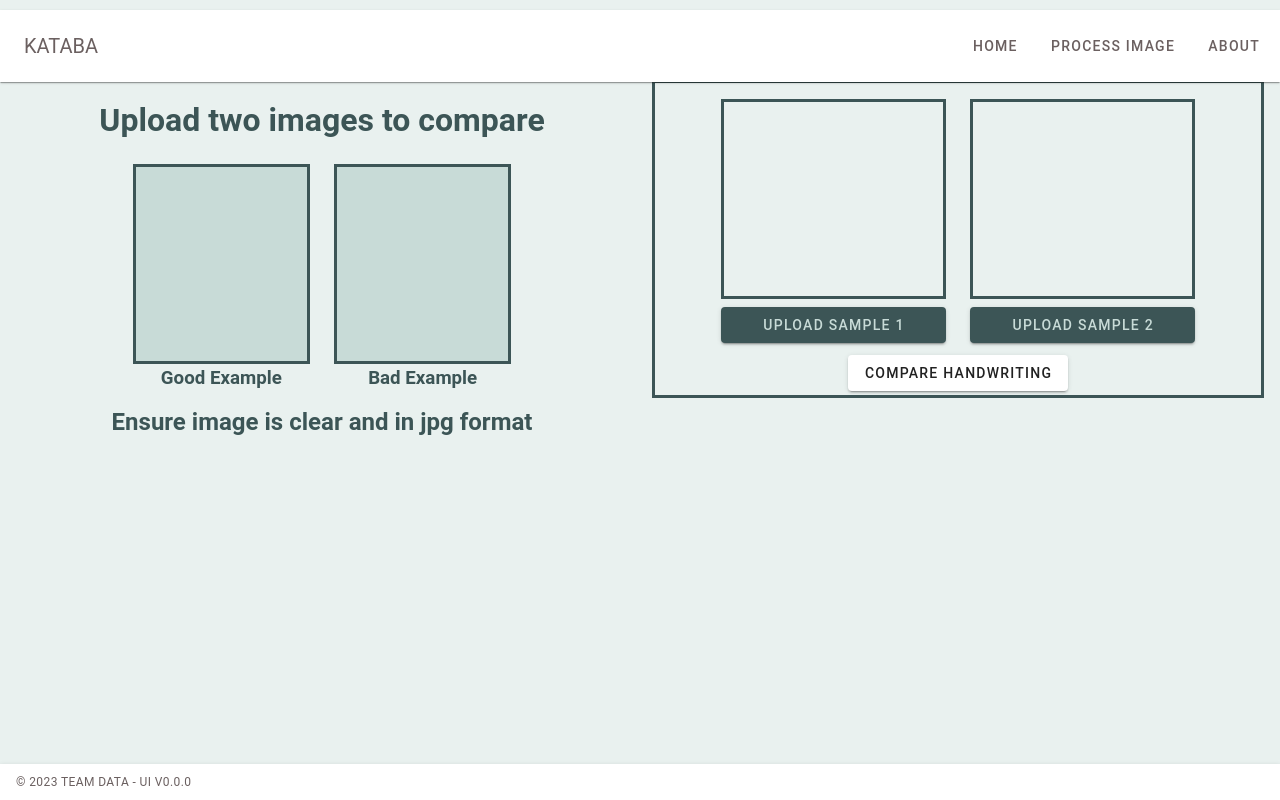
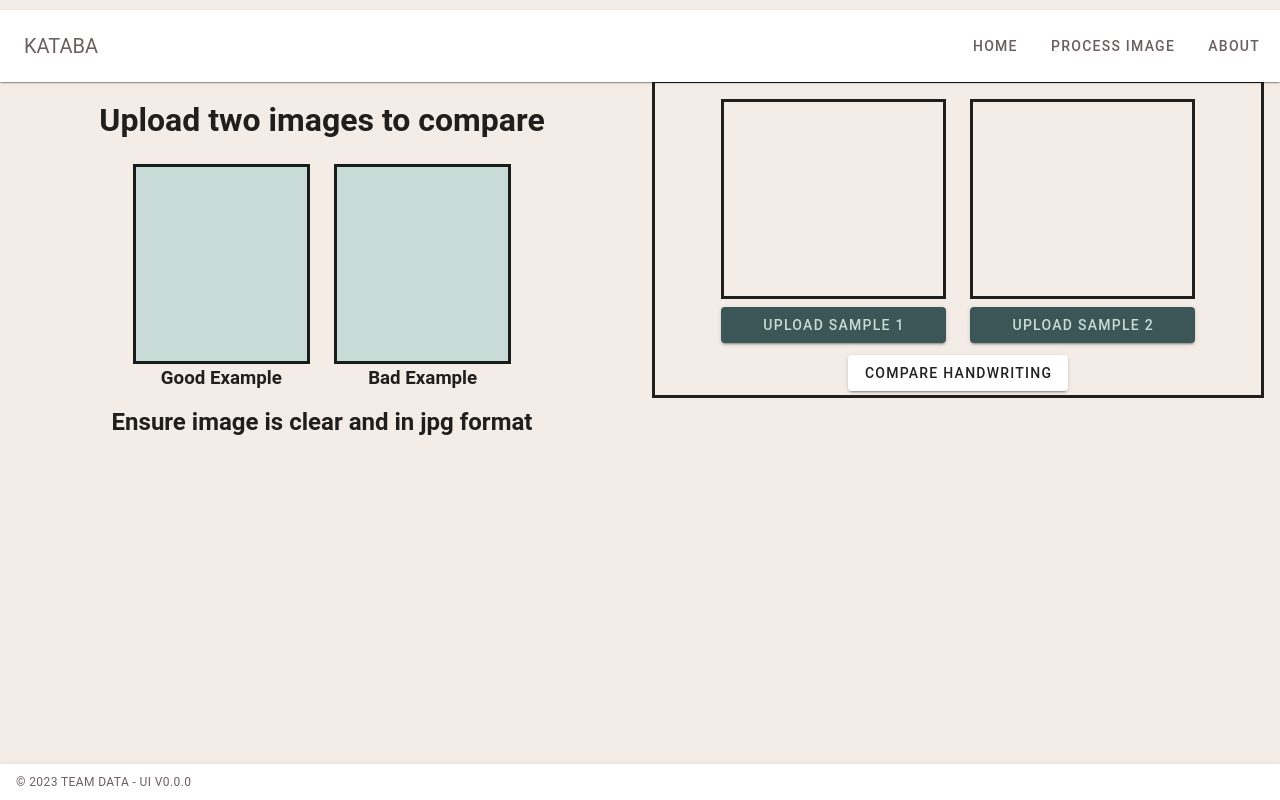
Before and after one commit to CS4360-Senior-Project/UI, a Vue app in the folder image-comparison/: page / in a window 1280 px wide. Built offline with nearby package versions, Linux system fonts and the light colour scheme.

Commit message:
changing colors

```diff
--- a/image-comparison/src/App.vue
+++ b/image-comparison/src/App.vue
@@ -1,5 +1,5 @@
 <template>
-  <v-app style="background-color: #E9F1EF; color: #3C5556">
+  <v-app style="background-color: #f4ede7" >
     <!--v-parallax src="https://i0.wp.com/www.knoxalliance.store/wp-content/uploads/2017/05/light-color-background-images-for-website-top-hd-images-for-free-light-color-background-images-for-website-1-1024x768.jpg?ssl=1"></v-parallax-->
     <AppHeader/>
     <v-main>
```
